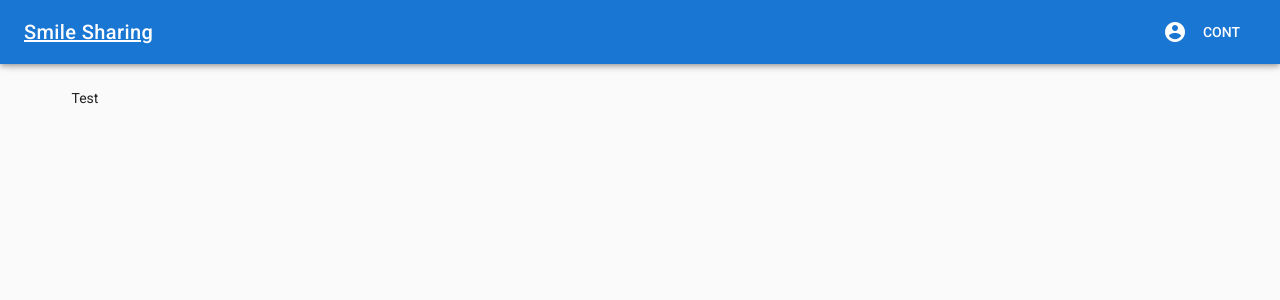
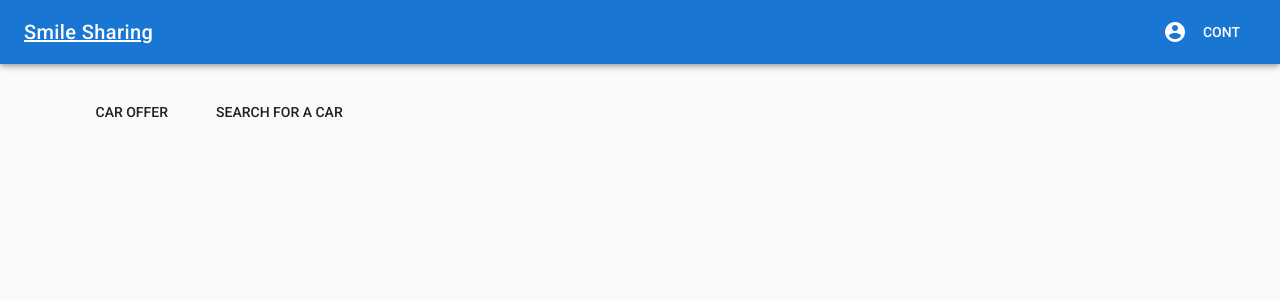
Before and after one commit to narcisabadea/SmileSharingApp-Microsoft-DoITGirls-Hackathon, a Vue app: page /#/Home in a window 1280 px wide. Shown: the top 300 px of the page. Built offline with nearby package versions, Linux system fonts and the light colour scheme.

Commit message:
added buttons

```diff
--- a/src/App.vue
+++ b/src/App.vue
@@ -33,7 +33,6 @@
 </template>
 
 <script>
-import router from '@/router'
 
 export default {
   name: 'App',
--- a/src/components/CarOffer.vue
+++ b/src/components/CarOffer.vue
@@ -7,7 +7,7 @@
 <script>
 
 export default {
-  name: 'HelloWorld',
+  name: 'CarOffer',
   data () {
     return {
       //
--- a/src/components/CarSearch.vue
+++ b/src/components/CarSearch.vue
@@ -7,7 +7,7 @@
 <script>
 
 export default {
-  name: 'HelloWorld',
+  name: 'CarSearch',
   data () {
     return {
       //
--- a/src/components/HelloWorld.vue
+++ b/src/components/HelloWorld.vue
@@ -1,7 +1,22 @@
 <template>
-<v-container>
-  Test
-</v-container>
+  <v-container>
+    <!-- <router-link to="/CarOffer" style="cursor:pointer; color: white;"> -->
+    <v-btn
+      flat
+      to="CarOffer"
+      slot="activator">
+     Car Offer
+    </v-btn>
+    <!-- </router-link>
+     <router-link to="/Home" style="cursor:pointer; color: white;"> -->
+    <v-btn
+      flat
+      to="CarSearch"
+      slot="activator">
+     Search for a car
+    </v-btn>
+     <!-- </router-link> -->
+  </v-container>
 </template>
 
 <script>
```
